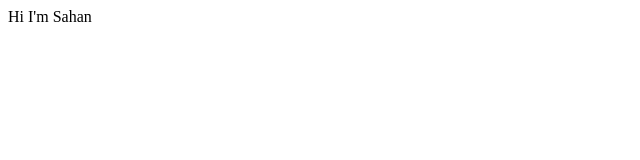
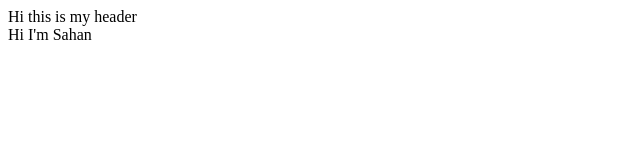
Before and after one commit to pahanyasiru/test1, a plain HTML site: page index.html in a window 1280 px wide. Shown: the whole page, without its empty margins (0-640 px from the left). Drawn offline with Linux system fonts and the light colour scheme.

Commit message:
added the header

```diff
--- a/index.html
+++ b/index.html
@@ -6,6 +6,7 @@
     <title>My  Startup Project</title>
 </head>
 <body>
+    <header>Hi this is my header</header>
     <div id="sahan">
         Hi I'm Sahan
     </div>
```
